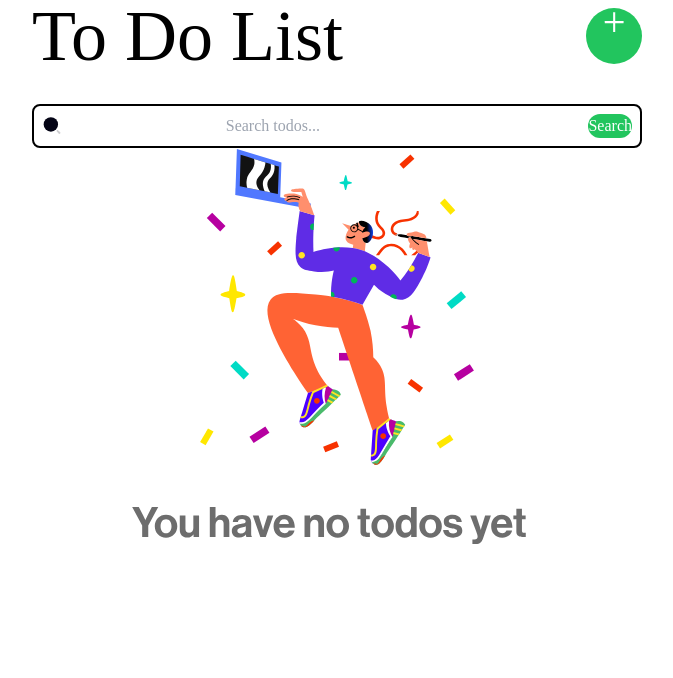
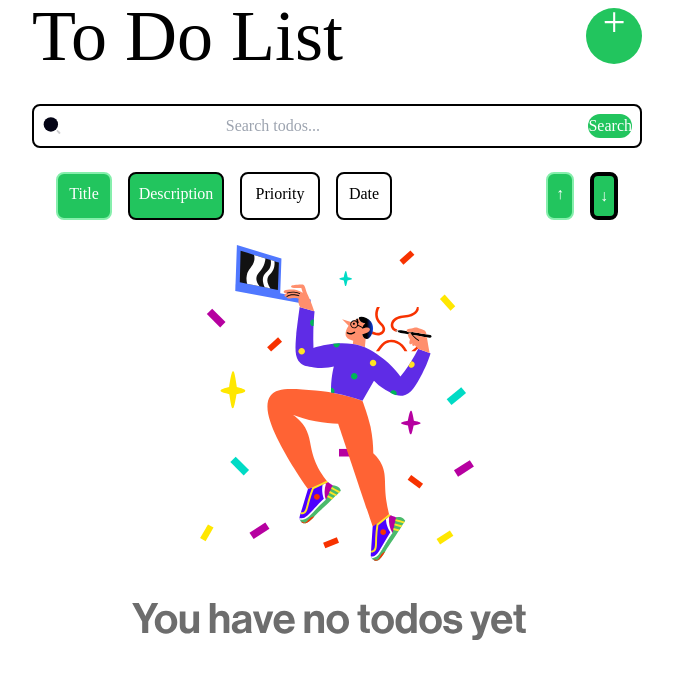
Before and after one commit to tiborFulop123/todoapp, a Vue app: page / in a window 1280 px wide. Shown: the top 678 px of the page, without its empty margins (303-976 px from the left). Built offline with nearby package versions, Linux system fonts and the light colour scheme.

Commit message:
ITl-6 Sorting Functions,and buttons

```diff
--- a/src/components/Header.vue
+++ b/src/components/Header.vue
@@ -8,6 +8,15 @@
   </div>
 
   <ToDoListSearch @toDoSearch="searchToDo"></ToDoListSearch>
+
+  <SortByButton
+    @titleSort="titleSort"
+    @descriptionSort="descriptionSort"
+    @upArrow="upArrow"
+    @downArrow="downArrow"
+    @prioritySort="prioritySort"
+    @dateSort="dateSort"
+  ></SortByButton>
 </template>
 
 <script setup>
@@ -17,7 +26,16 @@
   import SortByButton from './SortByButton.vue';
   //begin-region Variables
 
-  const emit = defineEmits(['toDoAdded', 'toDoSearch']);
+  const emit = defineEmits([
+    'toDoAdded',
+    'toDoSearch',
+    'titleSort',
+    'descriptionSort',
+    'upArrow',
+    'downArrow',
+    'dateSort',
+    'prioritySort',
+  ]);
 
   //end-region
 
@@ -30,5 +48,27 @@
     emit('toDoSearch', searchField);
   }
 
+  function titleSort() {
+    emit('titleSort');
+  }
+  function descriptionSort() {
+    emit('descriptionSort');
+  }
+
+  function upArrow() {
+    emit('upArrow');
+  }
+
+  function downArrow() {
+    emit('downArrow');
+  }
+  function dateSort() {
+    emit('dateSort');
+  }
+
+  function prioritySort() {
+    emit('prioritySort');
+  }
+
   //end-region
 </script>
--- a/src/components/HomePage.vue
+++ b/src/components/HomePage.vue
@@ -2,11 +2,20 @@
   <div class="flex justify-center mx-auto flex-col lg:w-[610px]">
     <ConfirmationPopUp />
 
-    <Header @toDoAdded="addNewTodo" @toDoSearch="searchToDo" />
+    <Header
+      @toDoAdded="addNewTodo"
+      @toDoSearch="searchToDo"
+      @titleSort="titleSort"
+      @descriptionSort="descriptionSort"
+      @upArrow="upArrow"
+      @downArrow="downArrow"
+      @dateSort="dateSort"
+      @prioritySort="prioritySort"
+    />
 
     <ToDoList
       v-if="searchedToDo?.length"
-      :toDos="searchedToDo"
+      :toDos="sortedTodos"
       @upDatedToDos="updateToDos"
       @toDoDeleted="removeToDo"
       @toDoAdded="addNewTodo"
@@ -26,16 +35,40 @@
   import ConfirmationPopUp from './ConfirmationPopUp.vue';
   import toDoListPlaceholder from './../assets/toDoListPlaceholder.svg';
 
-  //begin region Variables
   const emit = defineEmits(['toDoSearch']);
   const toDos = ref([]);
-
   const searchTitle = ref('');
 
+  const sortBy = ref('');
+  const sortDirectionUp = 1;
+
+  const sortDirection = ref(sortDirectionUp);
+
   const searchedToDo = computed(() => toDos.value.filter((item) => item.title.includes(searchTitle.value)));
-  //end-region
 
-  //begin-region Functions
+  const priorityOrder = {
+    Low: 0,
+    Medium: 1,
+    High: 2,
+  };
+
+  const sortedTodos = computed(() => {
+    return [...searchedToDo.value].sort((todo1, todo2) => {
+      if (sortBy.value === 'priority') {
+        return sortDirection.value * (priorityOrder[todo1.priority] - priorityOrder[todo2.priority]);
+      }
+
+      const [field1, field2] = [todo1[sortBy.value], todo2[sortBy.value]];
+      console.log(field1, field2, todo1);
+      if (field1 === field2) {
+        return 0;
+      }
+      if (field1 < field2) {
+        return -1 * sortDirection.value;
+      }
+      return 1 * sortDirection.value;
+    });
+  });
 
   function addNewTodo() {
     const newToDo = {
@@ -47,7 +80,6 @@
       isChecked: '',
       id: Math.random(),
     };
-
     toDos.value.push(newToDo);
   }
 
@@ -62,5 +94,28 @@
   function searchToDo(searchText) {
     searchTitle.value = searchText;
   }
-  //end-region
+
+  function titleSort() {
+    sortBy.value = 'title';
+  }
+
+  function descriptionSort() {
+    sortBy.value = 'text';
+  }
+
+  function prioritySort() {
+    sortBy.value = 'priority';
+  }
+
+  function dateSort() {
+    sortBy.value = 'createdAt';
+  }
+
+  function upArrow() {
+    sortDirection.value = 1;
+  }
+
+  function downArrow() {
+    sortDirection.value = -1;
+  }
 </script>
--- /dev/null
+++ b/src/components/SortByButton.vue
@@ -0,0 +1,62 @@
+<template>
+  <div class="flex justify-between p-2 m-2 flex-col sm:flex-row">
+    <div class="sm:flex-grow flex flex-wrap">
+      <BaseButton
+        class="p-2 m-2 border-green-300 border-2 rounded-lg bg-green-300 text-white w-12 sm:w-14"
+        @click="titleSort"
+        >Title</BaseButton
+      >
+      <BaseButton
+        class="p-2 m-2 border-black border-2 rounded-lg bg-black text-white w-20 sm:w-24"
+        @click="descriptionSort"
+        >Description</BaseButton
+      >
+      <BaseButton class="p-2 m-2 border-black border-2 rounded-lg bg-white w-16 sm:w-20" @click="prioritySort"
+        >Priority</BaseButton
+      >
+      <BaseButton class="p-2 m-2 border-black border-2 rounded-lg bg-white w-12 sm:w-14" @click="dateSort"
+        >Date</BaseButton
+      >
+    </div>
+    <div class="flex-row flex flex-wrap">
+      <BaseButton
+        class="p-2 m-2 border-green-300 border-2 sm:w-7 rounded-lg bg-green-300 text-white w-8"
+        @click="upArrow"
+        >&uarr;</BaseButton
+      >
+      <BaseButton class="p-2 m-2 border-black border-4 sm:w-7 rounded-lg bg-black text-white w-8" @click="downArrow">
+        &darr;</BaseButton
+      >
+    </div>
+  </div>
+</template>
+
+<script setup>
+  import BaseButton from './BaseButton.vue';
+
+  const emit = defineEmits(['titleSort', 'descriptionSort', 'upArrow', 'downArrow', 'dateSort', 'prioritySort']);
+
+  function titleSort() {
+    emit('titleSort');
+  }
+
+  function descriptionSort() {
+    emit('descriptionSort');
+  }
+
+  function prioritySort() {
+    emit('prioritySort');
+  }
+
+  function dateSort() {
+    emit('dateSort');
+  }
+
+  function upArrow() {
+    emit('upArrow');
+  }
+
+  function downArrow() {
+    emit('downArrow');
+  }
+</script>
```
